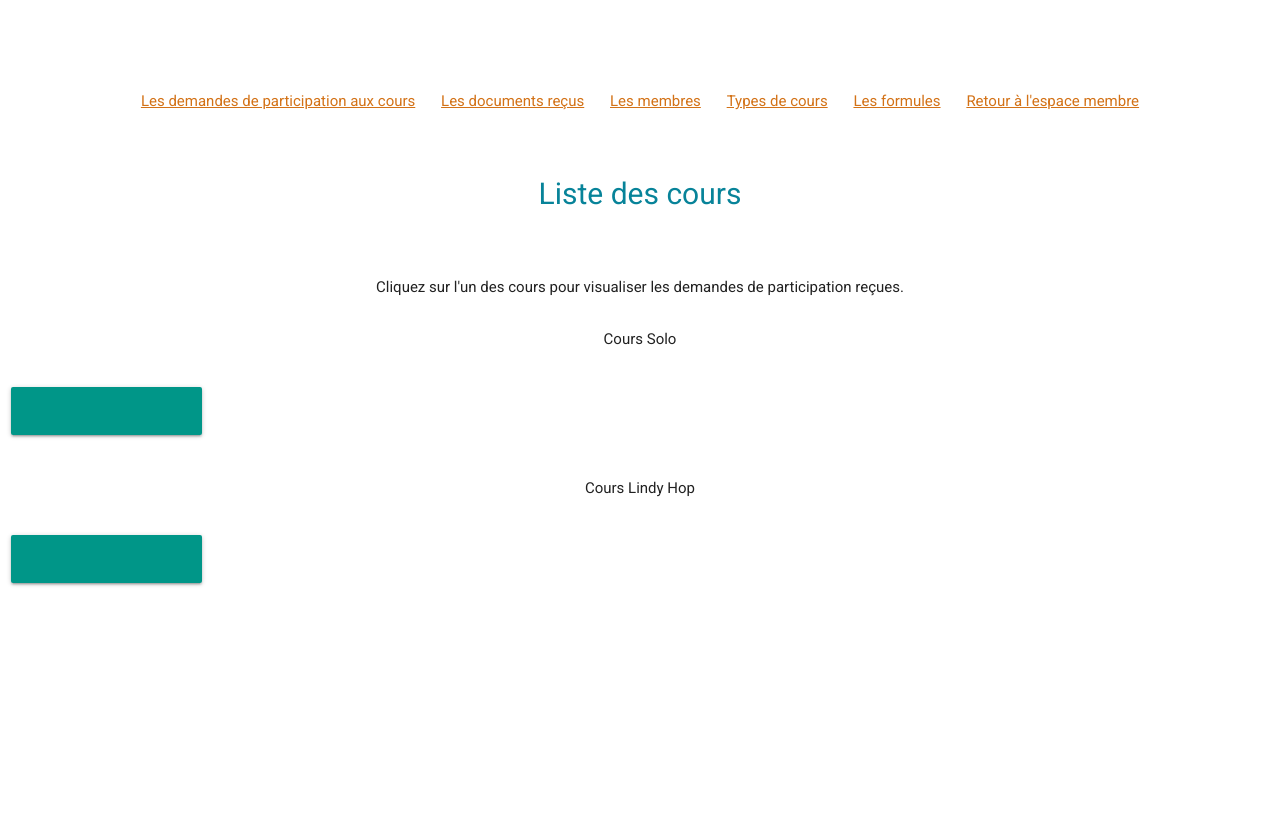
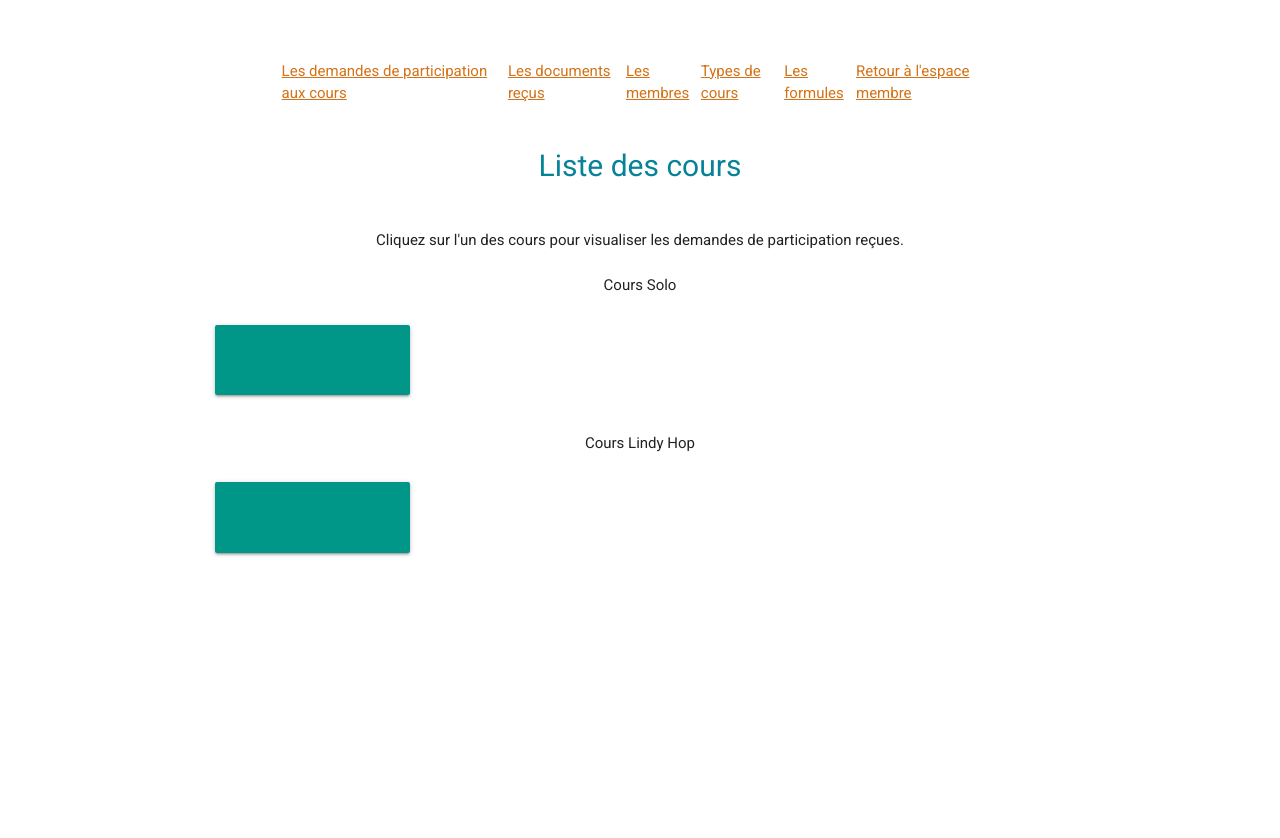
Before and after one commit to cecile-wojnowski/cocoswing, a PHP site: the page made by views/admin/liste-cours.php in a window 1280 px wide. Shown: the part 562-1400 px from the top of the page. Run offline with PHP 8.4, Linux system fonts and the light colour scheme; the visitor is signed in with stand-in values (Sample User, id 1); tables that the repository leaves empty or names only in its code hold one stand-in row (values such as "Sample post"); the template is opened without the code that fills it: most values are stand-ins (such as "Sample title", 1, 10 or a date in 2020); some libraries are stand-ins or nearby versions.

Commit message:
div container materialize + correction name_planning vide

```diff
--- a/views/admin/liste-cours.php
+++ b/views/admin/liste-cours.php
@@ -1,3 +1,4 @@
+<div class="container">
 <?php include('admin_nav.php'); ?>
 
 <h2 class="h2_compte"> Liste des cours </h2>
@@ -6,16 +7,15 @@
 <?php //var_dump($solo); ?>
 <?php //var_dump($lindy); ?>
 
-
-
 <p class="center-align">Cours Solo</p>
 <div class="row center-align">
+  <div class="col s12 m12 ">
   <?php   for($i = 0; $i < count($solo['solo']); $i++) { ?>
-  <div class="col s12 m2">
+  <div class="col m3">
     <div class="card-panel teal waves-effect waves-block waves-light hoverable">
       <span class="white-text">
         <a class="white-text" href="gestionDemandes/<?= $solo['solo'][$i]['id'] ?>">
-          <?= $solo['solo'][$i]['type_dance'] . " " .  $solo['solo'][$i]['level'] ." " . $solo['solo'][$i]['day'] ?>
+          <?= $solo['solo'][$i]['name_planning'] . " <br> " . $solo['solo'][$i]['day'] ?>
         </a>
       </span>
     </div>
@@ -24,15 +24,17 @@
     }
     ?>
 </div>
+  </div>
 
 <p class="center-align">Cours Lindy Hop</p>
 <div class="row center-align">
+  <div class="col s12 m12">
   <?php for($i = 0; $i < count($lindy['lindy']); $i++) { ?>
-  <div class="col s12 m2">
+  <div class="col m3">
     <div class="card-panel teal waves-effect waves-block waves-light hoverable">
       <span class="white-text">
         <a class="white-text" href="gestionDemandes/<?= $lindy['lindy'][$i]['id'] ?>">
-          <?= $lindy['lindy'][$i]['type_dance'] . " " .  $lindy['lindy'][$i]['level'] ." " . $lindy['lindy'][$i]['day'] ?>
+          <?= $lindy['lindy'][$i]['name_planning'] . "<br>" . $lindy['lindy'][$i]['day'] ?>
         </a>
       </span>
     </div>
@@ -41,3 +43,5 @@
     }
     ?>
 </div>
+</div>
+</div>
```
